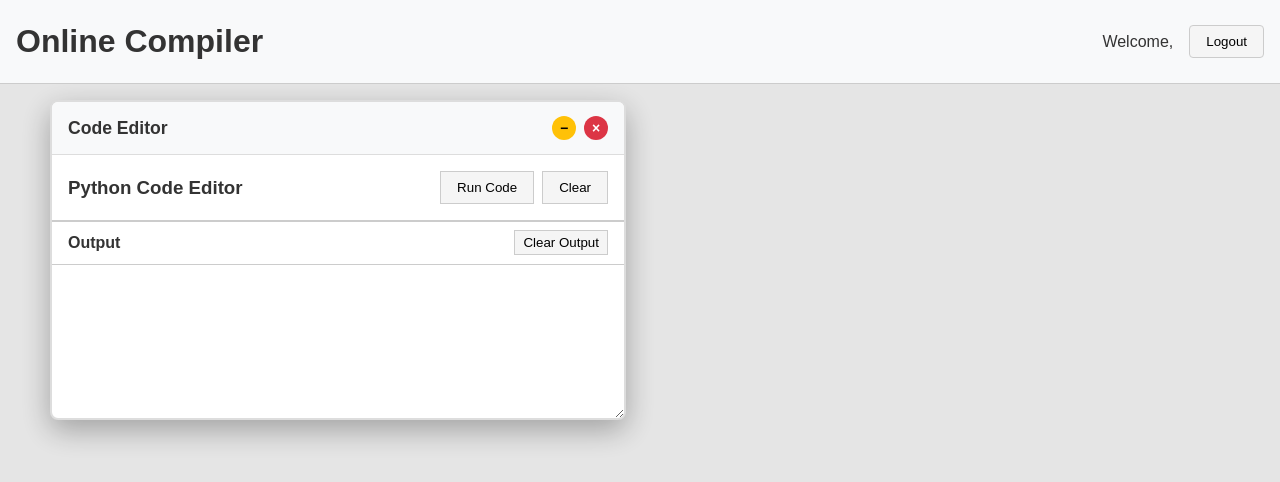
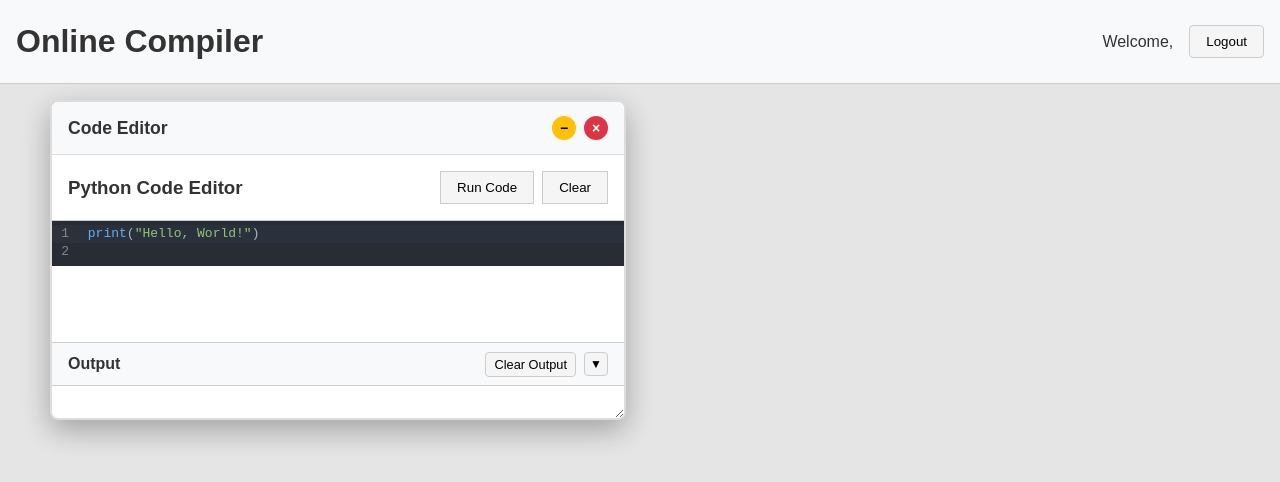
Before and after one commit to daktollo/onlineCompiler, a Vue app in the folder frontend/: page /editor in a window 1280 px wide. Shown: the top 482 px of the page. Built offline with nearby package versions, Linux system fonts and the light colour scheme.

Commit message:
feat: add output section toggle functionality and improve styling in CodeEditor component

```diff
--- a/frontend/src/components/CodeEditor.vue
+++ b/frontend/src/components/CodeEditor.vue
@@ -21,14 +21,19 @@
     </div>
 
     <div class="output-section">
-      <div class="output-header">
+      <div class="output-header" @click="toggleOutput">
         <h4>Output</h4>
-        <button @click="clearOutput" class="clear-output-button">
-          Clear Output
-        </button>
+        <div class="output-controls">
+          <button @click.stop="clearOutput" class="clear-output-button">
+            Clear Output
+          </button>
+          <button class="toggle-output-button" :class="{ 'collapsed': !isOutputExpanded }">
+            {{ isOutputExpanded ? '▼' : '▶' }}
+          </button>
+        </div>
       </div>
 
-      <div class="output-container">
+      <div class="output-container" :class="{ 'collapsed': !isOutputExpanded }">
         <div v-if="output" class="output success">
           <pre>{{ output }}</pre>
         </div>
@@ -61,6 +66,7 @@ export default {
     const editorElement = ref(null)
     const editorView = ref(null)
     const codeStore = useCodeStore()
+    const isOutputExpanded = ref(true)
 
     // Use storeToRefs to make store properties reactive
     const { code, output, error, isExecuting, aiResponse } = storeToRefs(codeStore)
@@ -130,6 +136,10 @@ export default {
       }
     }
 
+    const toggleOutput = () => {
+      isOutputExpanded.value = !isOutputExpanded.value
+    }
+
     return {
       editorElement,
       code,
@@ -137,10 +147,12 @@ export default {
       error,
       isExecuting,
       aiResponse,
+      isOutputExpanded,
       executeCode,
       clearEditor,
       clearOutput,
-      getAIHelp
+      getAIHelp,
+      toggleOutput
     }
   }
 }
@@ -190,10 +202,11 @@ export default {
 }
 
 .output-section {
-  height: 300px;
   border-top: 1px solid #ccc;
   display: flex;
   flex-direction: column;
+  flex-shrink: 0;
+  max-height: 300px;
 }
 
 .output-header {
@@ -202,6 +215,20 @@ export default {
   align-items: center;
   padding: 0.5rem 1rem;
   border-bottom: 1px solid #ccc;
+  cursor: pointer;
+  user-select: none;
+  background: #f8f9fa;
+  transition: background-color 0.2s;
+}
+
+.output-header:hover {
+  background: #e9ecef;
+}
+
+.output-controls {
+  display: flex;
+  align-items: center;
+  gap: 0.5rem;
 }
 
 .clear-output-button {
@@ -209,12 +236,49 @@ export default {
   border: 1px solid #ccc;
   background: #f5f5f5;
   cursor: pointer;
+  border-radius: 4px;
+  font-size: 0.8rem;
+}
+
+.clear-output-button:hover {
+  background: #e9ecef;
+}
+
+.toggle-output-button {
+  width: 24px;
+  height: 24px;
+  border: 1px solid #ccc;
+  background: #f5f5f5;
+  cursor: pointer;
+  border-radius: 4px;
+  display: flex;
+  align-items: center;
+  justify-content: center;
+  font-size: 12px;
+  transition: all 0.2s;
+}
+
+.toggle-output-button:hover {
+  background: #e9ecef;
+}
+
+.toggle-output-button.collapsed {
+  transform: rotate(-90deg);
 }
 
 .output-container {
   flex: 1;
   overflow-y: auto;
   padding: 1rem;
+  transition: all 0.3s ease;
+  min-height: 0;
+}
+
+.output-container.collapsed {
+  max-height: 0;
+  padding: 0 1rem;
+  overflow: hidden;
+  flex: 0;
 }
 
 .output {
```
